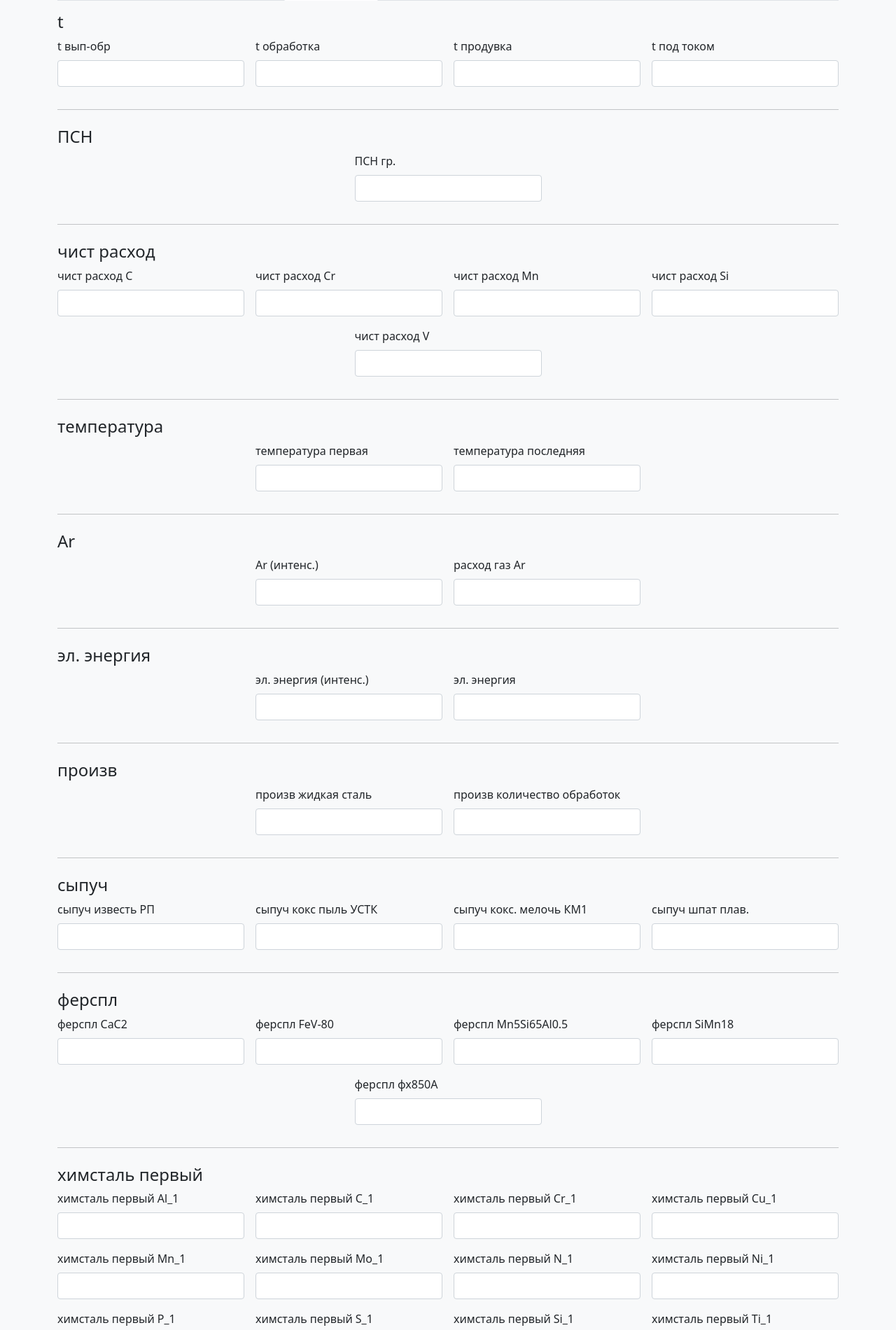
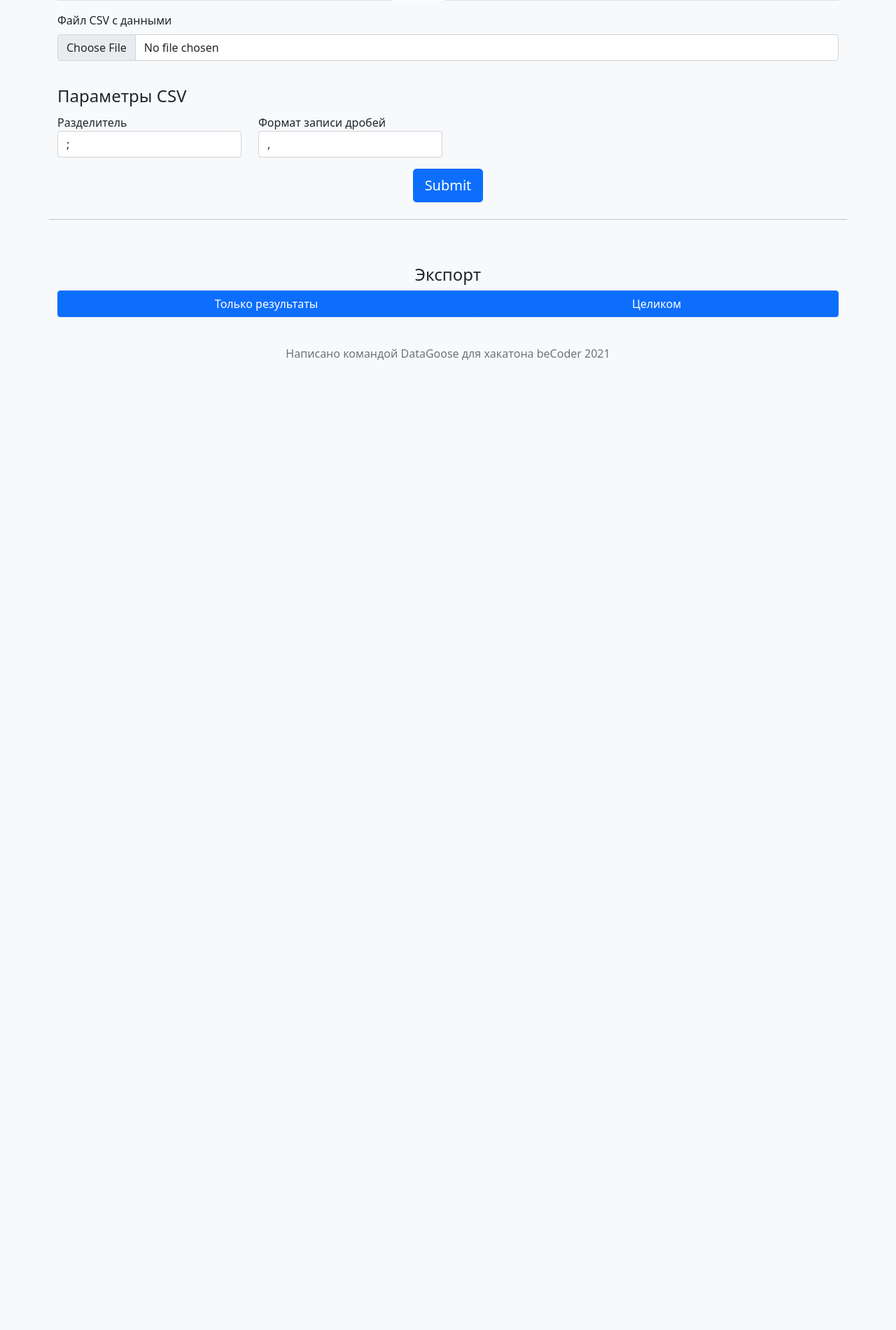
Before and after one commit to Siella/alloy_building, a Flask app: page / in a window 1280 px wide. Shown: the part 315-2215 px from the top of the page at 70% size. After the commit the page ends 829 px from the top, so only its background shows below. Run offline with Flask 2, Linux system fonts and the light colour scheme; parts of the project's set-up code (start-up, migrations or seed data) failed here and were passed over.

Commit message:
Changed web-morda

```diff
--- a/web/model.py
+++ b/web/model.py
@@ -9,7 +9,7 @@ import modelling.utils.preds_pipeline as preds_pipeline
 import cleaning
 
 
-def process_dataframe(df):
+def process_dataframe(df, task):
     df = cleaning.cleaning(df)
     return preds_pipeline.make_predictions(df)
 
@@ -36,7 +36,9 @@ def process_single(params):
 
 def process_batch(file, options):
     df = pd.read_csv(file, sep=options.get('batchCsvDelimiter', ','), decimal=options.get('batchCsvDecimal', '.'))
-    result = process_dataframe(df)
+    task = options.get("batchTask", "slag")
+
+    result = process_dataframe(df, task)
     for col in result.columns:
         df[col] = result[col]
     return {"table": json.loads(df.to_json(orient='split')), "targets": preds_pipeline.TARGETS}
--- a/web/static/table.js
+++ b/web/static/table.js
@@ -4,6 +4,8 @@ class Table {
         this.columns = [];
         this.data = [];
         this.index = [];
+        this.targets = [];
+        this.maxRows = 100;
         this.render();
     }
 
@@ -51,7 +53,7 @@ class Table {
         $(this.rootElement).find(".goose-loading-indicator").show();
     }
 
-    render(maxRows=100) {
+    render() {
         if (this.rootElement == null) {
             return;
         }
@@ -63,7 +65,7 @@ class Table {
         table.append(thead);
 
         const tbody = $("<tbody>");
-        for (let i = 0; i < this.index.length && i < ; ++i) {
+        for (let i = 0; i < this.index.length && i < this.maxRows; ++i) {
             tbody.append(this.buildRow(this.index[i], this.data[i], false));
         }
         table.append(tbody);
@@ -86,4 +88,23 @@ class Table {
 
         return head + "\n" + body.join("\n");
     }
+
+    filterColumns(cols) {
+        const indices = [];
+        for (const col of cols) {
+            const index = this.columns.indexOf(col);
+            if (index >= 0) {
+                indices.push(index);
+            }
+        }
+
+        const result = new Table(null);
+        result.loadData({
+            columns: indices.map(idx => this.columns[idx]),
+            index: this.index,
+            data: this.data.map(row => indices.map(idx => row[idx]))
+        });
+
+        return result;
+    }
 }
--- a/web/templates/batch.html
+++ b/web/templates/batch.html
@@ -1,12 +1,13 @@
 {% block batch %}
     <div class="row">
         <div class="col-12">
-            <form class="needs-validation" method="post" id="batchForm"
+            <form class="needs-validation" method="post" id="{{ prefix }}Form"
                   action="{{ url_for('batch_handler') }}" enctype="multipart/form-data" novalidate>
+                <input type="hidden" id="{{ prefix }}Key" name="batchTask" value="{{ prefix }}">
                 <div class="row g-3">
                     <div class="col-12 mt-3">
-                        <label class="form-label" for="batchInputFile">Файл CSV с данными</label>
-                        <input type="file" class="form-control" id="batchInputFile" name="batchInputFile" required/>
+                        <label class="form-label" for="{{ prefix }}InputFile">Файл CSV с данными</label>
+                        <input type="file" class="form-control" id="{{ prefix }}InputFile" name="batchInputFile" required/>
                     </div>
                 </div>
                 <div class="row g-3 mt-3">
@@ -14,9 +15,9 @@
                         <label class="form-label" for="batchImputeMethod">Метод заполнения пропусков</label>
                         <select class="form-select" id="batchImputeMethod" required>
                             <option value>Выберите...</option>
-                            {% for k, v in model.IMPUTE_METHODS.items() %}
+                            {#% for k, v in model.IMPUTE_METHODS.items() %}
                                 <option value="{{ k }}">{{ v.label }}</option>
-                            {% endfor %}
+                            {% endfor %#}
                         </select>
                     </div>-->
                     <div class="col-6">
@@ -24,13 +25,13 @@
                             <legend>Параметры CSV</legend>
                             <div class="row control-group">
                                 <div class="col-6">
-                                    <label class="control-label input-label" for="batchCsvDelimiter">Разделитель</label>
-                                    <input type="text" class="form-control" id="batchCsvDelimiter" name="batchCsvDelimiter" value="," maxlength="1" required/>
+                                    <label class="control-label input-label" for="{{ prefix }}CsvDelimiter">Разделитель</label>
+                                    <input type="text" class="form-control" id="{{ prefix }}" name="batchCsvDelimiter" value=";" maxlength="1" required/>
                                     <div class="invalid-feedback">Эти два поля должны быть разными.</div>
                                 </div>
                                 <div class="col-6">
-                                    <label class="control-label input-label" for="batchCsvDecimal">Формат записи дробей</label>
-                                    <input type="text" class="form-control" id="batchCsvDecimal" name="batchCsvDecimal" value="." maxlength="1" required/>
+                                    <label class="control-label input-label" for="{{ prefix }}CsvDecimal">Формат записи дробей</label>
+                                    <input type="text" class="form-control" id="{{ prefix }}CsvDecimal" name="batchCsvDecimal" value="," maxlength="1" required/>
                                     <div class="invalid-feedback">Эти два поля должны быть разными.</div>
                                 </div>
                             </div>
@@ -41,26 +42,26 @@
                             <legend>Удаление выбросов</legend>
                             <div class="row control-group">
                                 <div class="col-6">
-                                    <label class="control-label input-label" for="batchOutlierMin">Нижний порог</label>
-                                    <input type="number" class="form-control" id="batchOutlierMin"
+                                    <label class="control-label input-label" for="{{ prefix }}OutlierMin">Нижний порог</label>
+                                    <input type="number" class="form-control" id="{{ prefix }}OutlierMin"
                                            name="batchOutlierMin" value="0" min="0" max="1" step="0.001" required/>
                                 </div>
                                 <div class="col-6">
-                                    <label class="control-label input-label" for="batchOutlierMax">Верхний порог</label>
-                                    <input type="number" class="form-control" id="batchOutlierMax"
+                                    <label class="control-label input-label" for="{{ prefix }}OutlierMax">Верхний порог</label>
+                                    <input type="number" class="form-control" id="{{ prefix }}OutlierMax"
                                            name="batchOutlierMax" value="1" min="0" max="1" step="0.001" required/>
                                 </div>
                             </div>
                         </fieldset>
                     </div>
                     <div class="col-12 text-center">
-                        <input type="submit" class="btn-primary btn-lg btn" id="batchSubmitButton"/>
+                        <input type="submit" class="btn-primary btn-lg btn" id="{{ prefix }}SubmitButton"/>
                     </div>
                 </div>
             </form>
         </div>
     </div>
-    {% with id="batchTable" %}
+    {% with id=prefix+"Table" %}
         {% include "table.html" %}
     {% endwith %}
 {% endblock %}
--- a/web/templates/main.html
+++ b/web/templates/main.html
@@ -21,31 +21,38 @@
 
         <ul class="nav nav-tabs mb-3 justify-content-center" role="tablist" id="myTab">
             <li class="nav-item" role="presentation">
-                <a class="nav-link active" id="manual-tab" data-bs-toggle="tab" href="#manual"
-                        type="button" role="tab" aria-controls="manual" aria-selected="true">Ручной ввод
+                <a class="nav-link active" id="slag-tab" data-bs-toggle="tab" href="#slag"
+                        type="button" role="tab" aria-controls="slag" aria-selected="true">Шлак
                 </a>
             </li>
             <li class="nav-item" role="presentation">
-                <a class="nav-link" id="batch-tab" data-bs-toggle="tab" href="#batch"
-                        type="button" role="tab" aria-controls="batch" aria-selected="false">Загрузить файл
+                <a class="nav-link" id="final-tab" data-bs-toggle="tab" href="#final"
+                        type="button" role="tab" aria-controls="final" aria-selected="false">Финал
                 </a>
             </li>
-            <li class="nav-item" role="presentation">
+            <!--li class="nav-item" role="presentation">
                 <a class="nav-link" id="history-tab" data-bs-toggle="tab" href="#history"
                         type="button" role="tab" aria-controls="history" aria-selected="false">История запросов
                 </a>
-            </li>
+            </li-->
         </ul>
         <div class="tab-content">
-            <div class="tab-pane fade show active" id="manual" role="tabpanel" aria-labelledby="manual-tab">
-                {% include "manual.html" %}
-            </div>
-            <div class="tab-pane fade" id="batch" role="tabpanel" aria-labelledby="batch-tab">
+            <!--div class="tab-pane fade show active" id="manual" role="tabpanel" aria-labelledby="manual-tab">
+                {#% include "manual.html" %#}
+            </div-->
+            {% with prefix="slag" %}
+            <div class="tab-pane fade show active" id="slag" role="tabpanel" aria-labelledby="slag-tab">
                 {% include "batch.html" %}
             </div>
-            <div class="tab-pane fade" id="history" role="tabpanel" aria-labelledby="history-tab">
-                {% include "history.html" %}
-            </div>
+            {% endwith %}
+            {% with prefix="final" %}
+                <div class="tab-pane fade" id="final" role="tabpanel" aria-labelledby="final-tab">
+                    {% include "batch.html" %}
+                </div>
+            {% endwith %}
+            <!--div class="tab-pane fade" id="history" role="tabpanel" aria-labelledby="history-tab">
+                {#% include "history.html" %#}
+            </div-->
         </div>
     </main>
     <footer class="footer mt-auto py-3 bg-light">
```
Also changed, not shown: modelling/utils/preds_pipeline.py (+6 -12 lines), web/static/main.js (+30 -18 lines).
